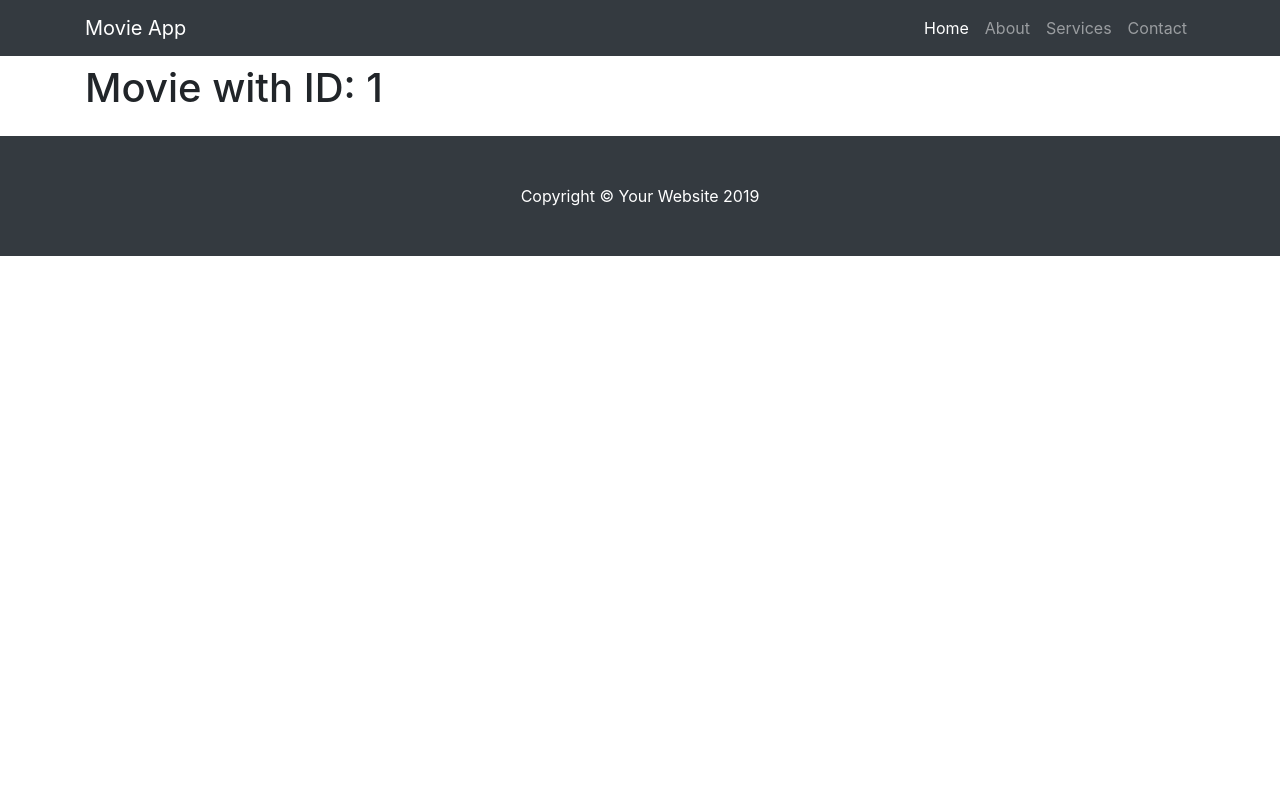
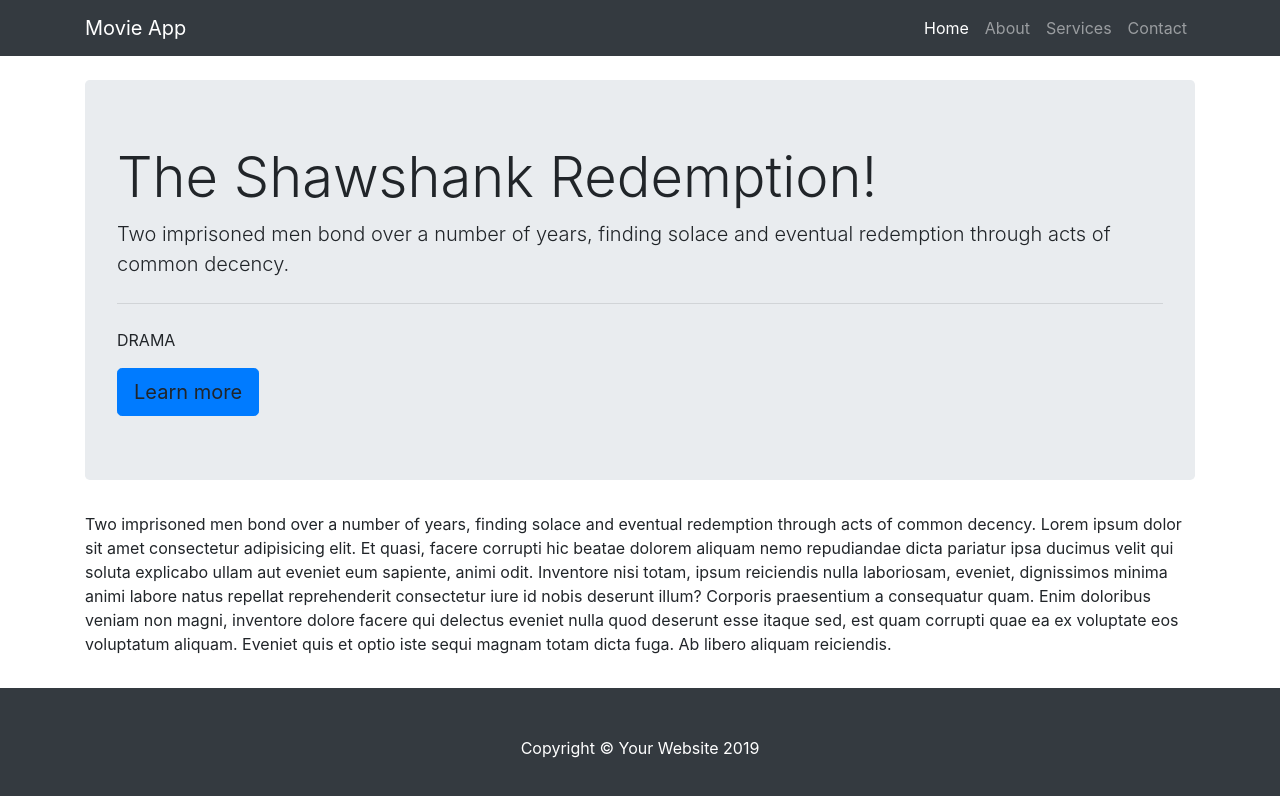
Before and after one commit to IamManchanda/movie-app-nextjs, a Next.js app: page /movies/1 in a window 1280 px wide. Shown: the top 796 px of the page. Built offline with nearby package versions, Linux system fonts and the light colour scheme.

Commit message:
Working progress on movie details page

```diff
--- a/assets/scss/global-styles.scss
+++ b/assets/scss/global-styles.scss
@@ -26,5 +26,5 @@ code {
 }
 
 .content-base {
-  padding: 4rem 0 1rem;
+  padding: 5rem 0 1rem;
 }
--- a/fixtures/movies.data.js
+++ b/fixtures/movies.data.js
@@ -5,6 +5,8 @@ const MOVIES_DATA = [
     releaseYear: 1994,
     description:
       "Two imprisoned men bond over a number of years, finding solace and eventual redemption through acts of common decency.",
+    longDescription:
+      "Two imprisoned men bond over a number of years, finding solace and eventual redemption through acts of common decency. Lorem ipsum dolor sit amet consectetur adipisicing elit. Et quasi, facere corrupti hic beatae dolorem aliquam nemo repudiandae dicta pariatur ipsa ducimus velit qui soluta explicabo ullam aut eveniet eum sapiente, animi odit. Inventore nisi totam, ipsum reiciendis nulla laboriosam, eveniet, dignissimos minima animi labore natus repellat reprehenderit consectetur iure id nobis deserunt illum? Corporis praesentium a consequatur quam. Enim doloribus veniam non magni, inventore dolore facere qui delectus eveniet nulla quod deserunt esse itaque sed, est quam corrupti quae ea ex voluptate eos voluptatum aliquam. Eveniet quis et optio iste sequi magnam totam dicta fuga. Ab libero aliquam reiciendis.",
     rating: 4.8,
     genre: "drama",
     image:
@@ -16,6 +18,8 @@ const MOVIES_DATA = [
     releaseYear: 2008,
     description:
       "When the menace known as The Joker emerges from his mysterious past, he wreaks havoc and chaos on the people of Gotham. The Dark Knight must accept one of the greatest psychological and physical tests of his ability to fight injustice.",
+    longDescription:
+      "When the menace known as The Joker emerges from his mysterious past, he wreaks havoc and chaos on the people of Gotham. The Dark Knight must accept one of the greatest psychological and physical tests of his ability to fight injustice. Lorem ipsum dolor, sit amet consectetur adipisicing elit. Sunt maxime pariatur est nam nobis earum consectetur! Dicta aliquid, architecto quo ab deserunt placeat tempora, doloribus molestias suscipit ducimus quia corporis nam? Mollitia excepturi veritatis repellat harum alias nisi quisquam minus consequuntur error velit aut tenetur quasi ab, quibusdam consectetur illum incidunt. Explicabo exercitationem velit aliquid nesciunt aut officia odit quas aspernatur. Eos ullam doloremque numquam, quidem cupiditate corrupti animi natus, veritatis eum ipsum praesentium magni voluptas quos? Illo corporis ut animi deserunt eos dolor debitis, vero beatae ratione? Nihil eum at dignissimos sed! Distinctio, nam saepe. Placeat eius perspiciatis quas!",
     rating: 4.7,
     genre: "action, crime, drama",
     image:
@@ -27,6 +31,8 @@ const MOVIES_DATA = [
     releaseYear: 2004,
     description:
       "A meek Hobbit from the Shire and eight companions set out on a journey to destroy the powerful One Ring and save Middle-earth from the Dark Lord Sauron.",
+    longDescription:
+      "A meek Hobbit from the Shire and eight companions set out on a journey to destroy the powerful One Ring and save Middle-earth from the Dark Lord Sauron. Lorem ipsum dolor sit amet consectetur adipisicing elit. Nam totam assumenda similique magni voluptate suscipit soluta, voluptas sed, eveniet corrupti labore modi impedit est maxime ex, facere dicta voluptatem? Sit asperiores natus facere dolore vel nemo aperiam voluptas laboriosam, saepe, explicabo voluptatem cupiditate animi rem quisquam exercitationem? Praesentium, iure libero vero quis architecto molestias quam hic provident harum qui culpa amet exercitationem! Sapiente, magni? Cumque perspiciatis ipsam explicabo, laboriosam facilis possimus porro iure vero neque nam modi? Quaerat reprehenderit debitis dolor veniam id quos saepe sequi laudantium, ab, dicta quo quod totam dignissimos atque ratione laboriosam obcaecati, repellendus nostrum! Beatae?",
     rating: 4.9,
     genre: "adventure, drama, fantasy",
     image:
--- a/pages/index.js
+++ b/pages/index.js
@@ -1,11 +1,10 @@
 import { Fragment } from "react";
 import Head from "next/head";
-import styled from "styled-components";
 
 import SideMenu from "components/side-menu";
 import Carousel from "components/carousel";
 import MovieList from "components/movie-list";
-import { readMovies } from "store/movies/movies.action";
+import { getMovies } from "store/movies/movies.actions";
 
 const HomePage = ({ movies, errorMessage }) => (
   <Fragment>
@@ -39,7 +38,7 @@ export const getStaticProps = async () => {
   let movies = [];
   let errorMessage = "";
   try {
-    movies = await readMovies();
+    movies = await getMovies();
   } catch (error) {
     errorMessage = error;
   }
--- a/pages/movies/[id].js
+++ b/pages/movies/[id].js
@@ -1,19 +1,58 @@
 import { Fragment } from "react";
 import Head from "next/head";
-import { useRouter } from "next/router";
+import styled from "styled-components";
 
-const MovieByIdPage = () => {
-  const { query: { id } = {} } = useRouter();
-  return (
+import { getIdsOfMovies, getMovieById } from "store/movies/movies.actions";
+
+const ContentParaStyled = styled.p`
+  font-size: 1rem;
+`;
+
+const MovieByIdPage = ({
+  movie: {
+    id,
+    name,
+    releaseYear,
+    description,
+    longDescription,
+    rating,
+    genre,
+    image,
+  } = {},
+}) => (
   <Fragment>
     <Head>
       <title>Movie: {id} | Movie App</title>
     </Head>
     <div className="container">
-        <h1>Movie with ID: {id}</h1>
+      <div className="jumbotron">
+        <h1 className="display-4">{name}!</h1>
+        <p className="lead">{description}</p>
+        <hr className="my-4" />
+        <p>{genre.toUpperCase()}</p>
+        <a className="btn btn-primary btn-lg" role="button">
+          Learn more
+        </a>
+      </div>
+      <ContentParaStyled>{longDescription}</ContentParaStyled>
     </div>
   </Fragment>
 );
+
+export const getStaticPaths = async () => {
+  const idsOfMovies = await getIdsOfMovies();
+  const paths = idsOfMovies.map((id) => ({ params: { id } }));
+  return {
+    paths,
+    fallback: true,
+  };
+};
+
+export const getStaticProps = async ({ params: { id } = {} }) => {
+  const movie = await getMovieById(id);
+  return {
+    props: { movie },
+  };
 };
 
 export default MovieByIdPage;
--- /dev/null
+++ b/store/movies/movies.actions.js
@@ -0,0 +1,24 @@
+import MOVIES_DATA from "fixtures/movies.data";
+
+export const getMovies = () => {
+  return new Promise((resolve, reject) => {
+    setTimeout(() => {
+      resolve(MOVIES_DATA);
+      /* reject("Can't fetch movies data."); */
+    }, 50);
+  });
+};
+
+export const getIdsOfMovies = () => {
+  const idsOfMovies = MOVIES_DATA.map((movie) => movie.id);
+  return new Promise((resolve, reject) => {
+    setTimeout(() => resolve(idsOfMovies), 50);
+  });
+};
+
+export const getMovieById = (id) => {
+  return new Promise((resolve, reject) => {
+    const movie = MOVIES_DATA.find((movie) => movie.id === id);
+    setTimeout(() => resolve(movie), 50);
+  });
+};
```
Also changed, not shown: components/movie-list.js (+4 -6 lines), store/movies/movies.action.js (deleted, +0 -10 lines). Lines whose indentation alone changed are shown as unchanged.
